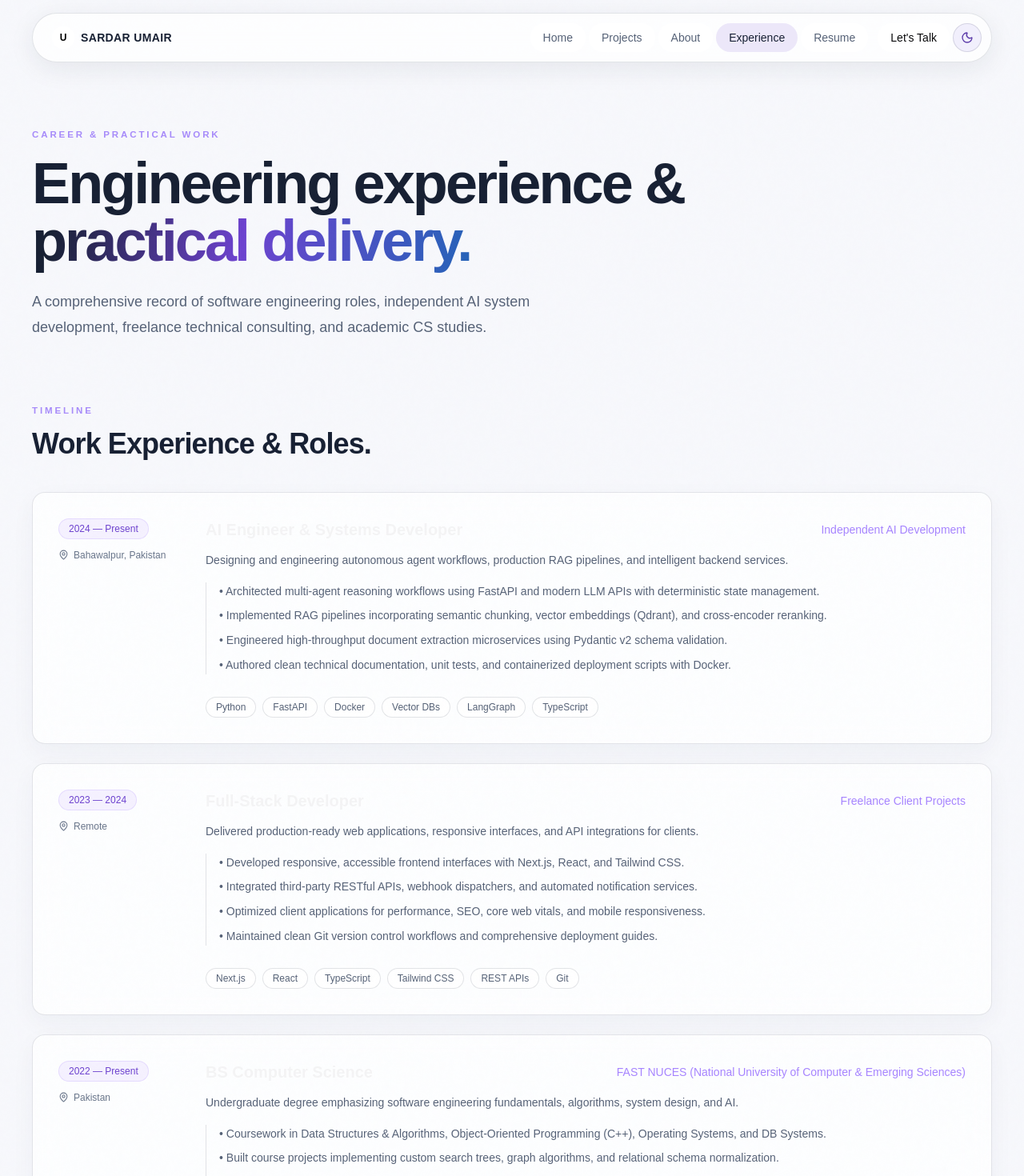
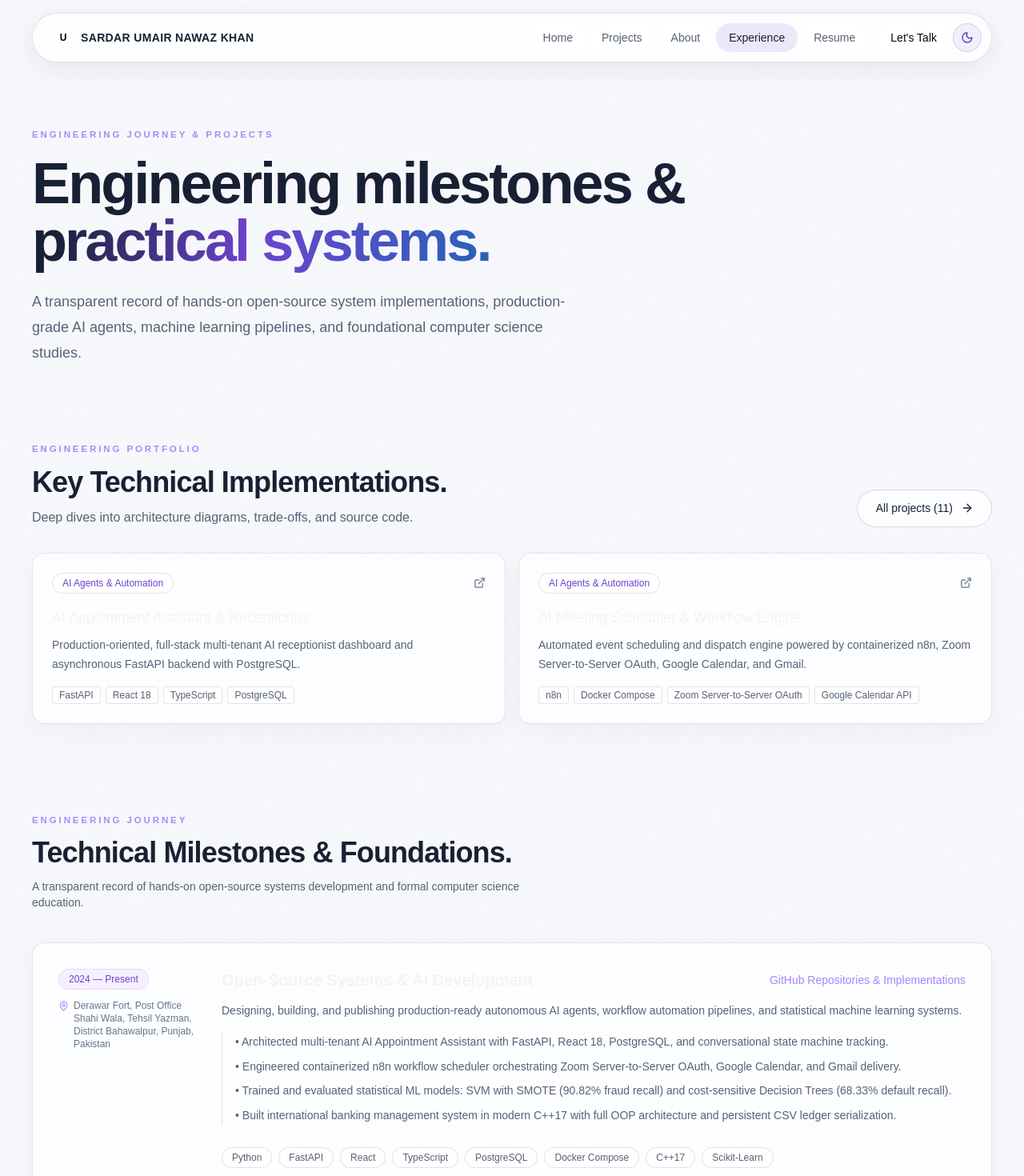
Before and after one commit to Umair-Nawaz0/my-portfolio, a Next.js app: page /experience in a window 1280 px wide. Shown: the top 1470 px of the page at 80% size. Built offline with nearby package versions, Linux system fonts and the light colour scheme.

Commit message:
feat: use full name Sardar Umair Nawaz Khan, set exact location with interactive Google Maps, and remove fake corporate experience

```diff
--- a/src/app/experience/page.tsx
+++ b/src/app/experience/page.tsx
@@ -1,7 +1,6 @@
 import Footer from "@/components/layout/Footer";
 import Navbar from "@/components/layout/Navbar";
 import WorkExperience from "@/components/experience/WorkExperience";
-import Freelance from "@/components/experience/Freelance";
 import MajorProjects from "@/components/experience/MajorProjects";
 import OpenSource from "@/components/experience/OpenSource";
 import Internships from "@/components/experience/Internships";
@@ -12,20 +11,19 @@ export default function ExperiencePage() {
       <Navbar />
       <main>
         <section className="container pb-8 pt-40">
-          <p className="section-label">Career &amp; Practical Work</p>
+          <p className="section-label">Engineering Journey &amp; Projects</p>
           <h1 className="mt-4 max-w-4xl text-5xl font-semibold tracking-[-.04em] sm:text-6xl md:text-7xl">
-            Engineering experience &amp;{" "}
-            <span className="text-gradient">practical delivery.</span>
+            Engineering milestones &amp;{" "}
+            <span className="text-gradient">practical systems.</span>
           </h1>
           <p className="mt-6 max-w-2xl text-lg leading-8 text-zinc-400">
-            A comprehensive record of software engineering roles, independent AI system
-            development, freelance technical consulting, and academic CS studies.
+            A transparent record of hands-on open-source system implementations,
+            production-grade AI agents, machine learning pipelines, and foundational computer science studies.
           </p>
         </section>
 
+        <MajorProjects />
         <WorkExperience />
-        <Freelance />
-        <MajorProjects />
         <OpenSource />
         <Internships />
       </main>
--- a/src/app/layout.tsx
+++ b/src/app/layout.tsx
@@ -2,9 +2,9 @@ import type { Metadata } from "next";
 import "./globals.css";
 
 export const metadata: Metadata = {
-  title: "Sardar Umair Nawaz Khan — AI Engineer",
+  title: "Sardar Umair Nawaz Khan — AI Systems & Machine Learning Engineer",
   description:
-    "AI Engineer building AI agents, RAG systems, LLM applications, and intelligent automation solutions.",
+    "Portfolio of Sardar Umair Nawaz Khan — AI Systems & Machine Learning Engineer specializing in autonomous agents, workflow automation, and predictive modeling.",
 };
 
 export default function RootLayout({
--- a/src/components/contact/ContactInfo.tsx
+++ b/src/components/contact/ContactInfo.tsx
@@ -23,9 +23,9 @@ const links = [
   },
   {
     icon: MapPin,
-    label: "Location",
+    label: "Exact Location",
     value: profile.location,
-    href: "https://www.google.com/maps/search/?api=1&query=Qila+Derawar%2C+Cholistan%2C+Bahawalpur%2C+Pakistan",
+    href: profile.mapsUrl,
   },
 ];
 
@@ -37,8 +37,8 @@ export default function ContactInfo() {
         Get in touch.
       </h1>
       <p className="mt-6 max-w-xl text-base leading-7 text-zinc-400">
-        For technical inquiries, software engineering roles, agentic AI projects,
-        or collaborative systems work, reach out via the form or through direct channels.
+        Reach out to Sardar Umair Nawaz Khan for technical inquiries, software engineering roles,
+        agentic AI implementations, or systems collaborations.
       </p>
 
       <div className="mt-10 space-y-3">
@@ -54,17 +54,48 @@ export default function ContactInfo() {
               <span className="grid h-10 w-10 shrink-0 place-items-center rounded-xl bg-violet-400/10 text-violet-300">
                 <Icon size={18} />
               </span>
-              <span>
+              <span className="min-w-0 flex-1">
                 <span className="block text-xs text-zinc-500">{label}</span>
-                <span className="text-sm font-medium text-zinc-200">{value}</span>
+                <span className="block text-sm font-medium text-zinc-200 break-words">{value}</span>
               </span>
             </div>
             {href.startsWith("http") && (
-              <ArrowUpRight size={15} className="text-zinc-500" />
+              <ArrowUpRight size={15} className="shrink-0 text-zinc-500" />
             )}
           </a>
         ))}
       </div>
+
+      {/* Interactive Google Maps Card */}
+      <div className="mt-8 overflow-hidden rounded-2xl border border-white/10 bg-black/40 shadow-xl">
+        <div className="flex items-center justify-between border-b border-white/10 px-4 py-3">
+          <div className="flex items-center gap-2 text-xs font-semibold uppercase tracking-wider text-violet-300">
+            <MapPin size={14} />
+            Interactive Google Map
+          </div>
+          <a
+            href={profile.mapsUrl}
+            target="_blank"
+            rel="noopener noreferrer"
+            className="inline-flex items-center gap-1 text-xs font-medium text-zinc-300 transition hover:text-white"
+          >
+            Open in Google Maps <ArrowUpRight size={13} />
+          </a>
+        </div>
+        <div className="relative aspect-[16/9] w-full min-h-[220px]">
+          <iframe
+            src={profile.mapsEmbedUrl}
+            width="100%"
+            height="100%"
+            style={{ border: 0 }}
+            allowFullScreen
+            loading="lazy"
+            referrerPolicy="no-referrer-when-downgrade"
+            title="Google Maps Location of Derawar Fort, Bahawalpur"
+            className="absolute inset-0 h-full w-full opacity-90 transition-opacity hover:opacity-100"
+          />
+        </div>
+      </div>
     </div>
   );
 }
--- a/src/components/experience/WorkExperience.tsx
+++ b/src/components/experience/WorkExperience.tsx
@@ -1,16 +1,18 @@
 import { experience } from "@/data/experience";
 import { MapPin } from "lucide-react";
-
 
 export default function WorkExperience() {
   return (
     <section className="py-12">
       <div className="container">
         <div className="max-w-2xl">
-          <p className="section-label">Timeline</p>
+          <p className="section-label">Engineering Journey</p>
           <h2 className="mt-3 text-3xl font-semibold tracking-tight sm:text-4xl">
-            Work Experience &amp; Roles.
+            Technical Milestones &amp; Foundations.
           </h2>
+          <p className="mt-3 text-sm text-zinc-400">
+            A transparent record of hands-on open-source systems development and formal computer science education.
+          </p>
         </div>
 
         <div className="mt-10 space-y-6">
@@ -19,13 +21,13 @@ export default function WorkExperience() {
               key={item.title + item.company}
               className="glass-card rounded-2xl p-6 transition-all duration-300 hover:border-violet-400/30 sm:p-8"
             >
-              <div className="grid gap-6 md:grid-cols-[160px_1fr] md:items-start">
+              <div className="grid gap-6 md:grid-cols-[180px_1fr] md:items-start">
                 <div>
                   <span className="inline-block rounded-full border border-violet-400/20 bg-violet-400/10 px-3 py-1 text-xs font-medium text-violet-300">
                     {item.period}
                   </span>
-                  <div className="mt-3 flex items-center gap-1.5 text-xs text-zinc-500">
-                    <MapPin size={13} className="shrink-0" />
+                  <div className="mt-3 flex items-start gap-1.5 text-xs text-zinc-500">
+                    <MapPin size={13} className="shrink-0 mt-0.5 text-violet-400" />
                     <span>{item.location}</span>
                   </div>
                 </div>
--- a/src/components/home/ExperiencePreview.tsx
+++ b/src/components/home/ExperiencePreview.tsx
@@ -8,20 +8,20 @@ export default function ExperiencePreview() {
         <div className="rounded-3xl border border-white/10 bg-gradient-to-br from-violet-500/[0.08] via-transparent to-blue-500/[0.05] p-8 sm:p-12">
           <div className="grid gap-10 md:grid-cols-[1fr_auto] md:items-end">
             <div>
-              <p className="section-label">Experience &amp; Background</p>
+              <p className="section-label">Engineering Journey</p>
 
               <h2 className="mt-4 max-w-3xl text-3xl font-semibold tracking-tight sm:text-4xl">
-                Engineering, freelance development, and academic foundations.
+                Open-source systems, practical implementations, and academic foundations.
               </h2>
 
               <p className="mt-5 max-w-2xl leading-7 text-zinc-400">
-                A track record of shipping production workflows, client web applications,
-                and technical research in artificial intelligence.
+                A genuine track record of building production-grade autonomous agents, containerized workflow automations,
+                and mathematically grounded machine learning models.
               </p>
             </div>
 
             <Link href="/experience" className="secondary-button">
-              View full timeline
+              Explore journey
               <ArrowRight size={16} />
             </Link>
           </div>
--- a/src/components/home/Hero.tsx
+++ b/src/components/home/Hero.tsx
@@ -78,7 +78,7 @@ export default function Hero() {
             <div className="relative mx-auto aspect-[4/5] max-w-[420px] overflow-hidden rounded-[2rem] border border-white/10 bg-zinc-900/70 shadow-2xl shadow-violet-950/20">
               <Image
                 src="/images/profile/profile.png"
-                alt="Sardar Umair Nawaz Khan — AI Engineer"
+                alt="Sardar Umair Nawaz Khan — AI Systems & Machine Learning Engineer"
                 fill
                 priority
                 sizes="(max-width: 1024px) 80vw, 420px"
--- a/src/components/resume/ResumePreview.tsx
+++ b/src/components/resume/ResumePreview.tsx
@@ -1,4 +1,4 @@
-import { Mail, MapPin, GraduationCap, Code, Briefcase } from "lucide-react";
+import { Mail, MapPin, GraduationCap, Code, FolderGit2 } from "lucide-react";
 
 import { profile } from "@/data/profile";
 import { experience } from "@/data/experience";
@@ -16,10 +16,10 @@ export default function ResumePreview() {
               {profile.fullName}
             </h2>
             <p className="mt-1 text-base font-medium text-violet-400">
-              AI Systems &amp; Machine Learning Engineer
+              {profile.role}
             </p>
           </div>
-          <div className="flex flex-wrap gap-3 text-xs text-zinc-400 sm:flex-col sm:items-end sm:text-right">
+          <div className="flex flex-col gap-2 text-xs text-zinc-400 sm:items-end sm:text-right">
             <span className="flex items-center gap-1.5">
               <Mail size={13} className="text-violet-400" />
               {profile.email}
@@ -36,7 +36,7 @@ export default function ResumePreview() {
       <div className="mt-6 border-b border-white/10 pb-6">
         <div className="flex items-center gap-2 text-xs font-semibold uppercase tracking-wider text-violet-300">
           <GraduationCap size={15} />
-          Education
+          Academic Education
         </div>
         <div className="mt-3 space-y-4">
           {education.map((edu) => (
@@ -55,7 +55,7 @@ export default function ResumePreview() {
       <div className="mt-6 border-b border-white/10 pb-6">
         <div className="flex items-center gap-2 text-xs font-semibold uppercase tracking-wider text-violet-300">
           <Code size={15} />
-          Technical Skills
+          Technical Skill Competencies
         </div>
         <div className="mt-3 grid gap-3 sm:grid-cols-2">
           {skillGroups.map((group) => (
@@ -67,11 +67,11 @@ export default function ResumePreview() {
         </div>
       </div>
 
-      {/* Experience */}
+      {/* Open-Source Engineering & Project Milestones */}
       <div className="mt-6">
         <div className="flex items-center gap-2 text-xs font-semibold uppercase tracking-wider text-violet-300">
-          <Briefcase size={15} />
-          Experience &amp; Technical Roles
+          <FolderGit2 size={15} />
+          Technical Milestones &amp; Project Implementations
         </div>
         <div className="mt-4 space-y-5">
           {experience.map((item) => (
@@ -82,7 +82,7 @@ export default function ResumePreview() {
               </div>
               <p className="mt-1 text-xs text-zinc-400">{item.detail}</p>
               <ul className="mt-2 space-y-1 text-xs text-zinc-400">
-                {item.responsibilities.slice(0, 3).map((r, i) => (
+                {item.responsibilities.map((r, i) => (
                   <li key={i}>• {r}</li>
                 ))}
               </ul>
--- a/src/data/experience.ts
+++ b/src/data/experience.ts
@@ -11,43 +11,29 @@ export type ExperienceItem = {
 export const experience: ExperienceItem[] = [
   {
     period: "2024 — Present",
-    title: "AI Engineer & Systems Developer",
-    company: "Independent AI Development",
-    location: "Bahawalpur, Pakistan",
-    detail: "Designing and engineering autonomous agent workflows, production RAG pipelines, and intelligent backend services.",
+    title: "Open-Source Systems & AI Development",
+    company: "GitHub Repositories & Implementations",
+    location: "Derawar Fort, Post Office Shahi Wala, Tehsil Yazman, District Bahawalpur, Punjab, Pakistan",
+    detail: "Designing, building, and publishing production-ready autonomous AI agents, workflow automation pipelines, and statistical machine learning systems.",
     responsibilities: [
-      "Architected multi-agent reasoning workflows using FastAPI and modern LLM APIs with deterministic state management.",
-      "Implemented RAG pipelines incorporating semantic chunking, vector embeddings (Qdrant), and cross-encoder reranking.",
-      "Engineered high-throughput document extraction microservices using Pydantic v2 schema validation.",
-      "Authored clean technical documentation, unit tests, and containerized deployment scripts with Docker.",
+      "Architected multi-tenant AI Appointment Assistant with FastAPI, React 18, PostgreSQL, and conversational state machine tracking.",
+      "Engineered containerized n8n workflow scheduler orchestrating Zoom Server-to-Server OAuth, Google Calendar, and Gmail delivery.",
+      "Trained and evaluated statistical ML models: SVM with SMOTE (90.82% fraud recall) and cost-sensitive Decision Trees (68.33% default recall).",
+      "Built international banking management system in modern C++17 with full OOP architecture and persistent CSV ledger serialization.",
     ],
-    technologies: ["Python", "FastAPI", "Docker", "Vector DBs", "LangGraph", "TypeScript"],
-  },
-  {
-    period: "2023 — 2024",
-    title: "Full-Stack Developer",
-    company: "Freelance Client Projects",
-    location: "Remote",
-    detail: "Delivered production-ready web applications, responsive interfaces, and API integrations for clients.",
-    responsibilities: [
-      "Developed responsive, accessible frontend interfaces with Next.js, React, and Tailwind CSS.",
-      "Integrated third-party RESTful APIs, webhook dispatchers, and automated notification services.",
-      "Optimized client applications for performance, SEO, core web vitals, and mobile responsiveness.",
-      "Maintained clean Git version control workflows and comprehensive deployment guides.",
-    ],
-    technologies: ["Next.js", "React", "TypeScript", "Tailwind CSS", "REST APIs", "Git"],
+    technologies: ["Python", "FastAPI", "React", "TypeScript", "PostgreSQL", "Docker Compose", "C++17", "Scikit-Learn"],
   },
   {
     period: "2022 — Present",
     title: "BS Computer Science",
     company: "FAST NUCES (National University of Computer & Emerging Sciences)",
     location: "Pakistan",
-    detail: "Undergraduate degree emphasizing software engineering fundamentals, algorithms, system design, and AI.",
+    detail: "Rigorous academic study focusing on algorithmic complexity, data structures, operating systems, database architecture, and artificial intelligence.",
     responsibilities: [
-      "Coursework in Data Structures & Algorithms, Object-Oriented Programming (C++), Operating Systems, and DB Systems.",
-      "Built course projects implementing custom search trees, graph algorithms, and relational schema normalization.",
-      "Applied machine learning concepts and neural networks to practical pattern recognition and text classification.",
+      "Deep foundational coursework in Data Structures & Algorithms, Object-Oriented Programming (C++), and Database Architecture.",
+      "Applied statistical modeling, probability theory, and discrete mathematics to machine learning algorithmic implementations.",
+      "Designed and evaluated normalized relational database schemas with strict integrity constraints and triggers.",
     ],
-    technologies: ["C++", "Python", "Data Structures", "Algorithms", "SQL", "OOP"],
+    technologies: ["C++17", "Python", "Data Structures", "Algorithms", "PostgreSQL", "System Design"],
   },
 ];
--- a/src/data/profile.ts
+++ b/src/data/profile.ts
@@ -1,8 +1,10 @@
 export const profile = {
   fullName: "Sardar Umair Nawaz Khan",
-  displayName: "Sardar Umair",
+  displayName: "Sardar Umair Nawaz Khan",
   role: "AI Systems & Machine Learning Engineer",
-  location: "Cholistan Desert, Qila Derawar, Bahawalpur, Pakistan",
+  location: "Derawar Fort, Post Office Shahi Wala, Tehsil Yazman, District Bahawalpur, Punjab, Pakistan",
+  mapsUrl: "https://www.google.com/maps/search/?api=1&query=Derawar+Fort%2C+Shahi+Wala%2C+Yazman%2C+District+Bahawalpur%2C+Punjab%2C+Pakistan",
+  mapsEmbedUrl: "https://maps.google.com/maps?q=Derawar+Fort,+Yazman,+Bahawalpur,+Punjab,+Pakistan&t=&z=12&ie=UTF8&iwloc=&output=embed",
   email: "sardarumairnawazkhan@gmail.com",
   github: "https://github.com/Umair-Nawaz0",
   linkedin: "https://linkedin.com/in/umair-nawaz",
```
